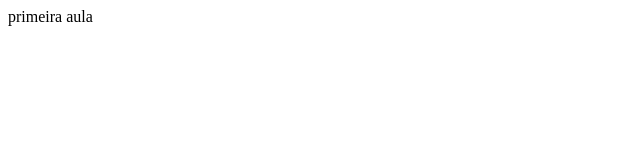
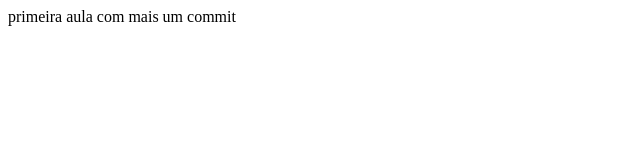
Before and after one commit to ralmeidaramalho/Aula-1, a plain HTML site: page Aula 1/index.html in a window 1280 px wide. Shown: the whole page, without its empty margins (0-640 px from the left). Drawn offline with Linux system fonts and the light colour scheme.

Commit message:
Adicionamos mais uma parte de texto ao nosso código

```diff
--- a/Aula 1/index.html
+++ b/Aula 1/index.html
@@ -5,6 +5,6 @@
     <title>Aula 1</title>
 </head>
 <body>
-    primeira aula
+    primeira aula com mais um commit
 </body>
 </html>
```
